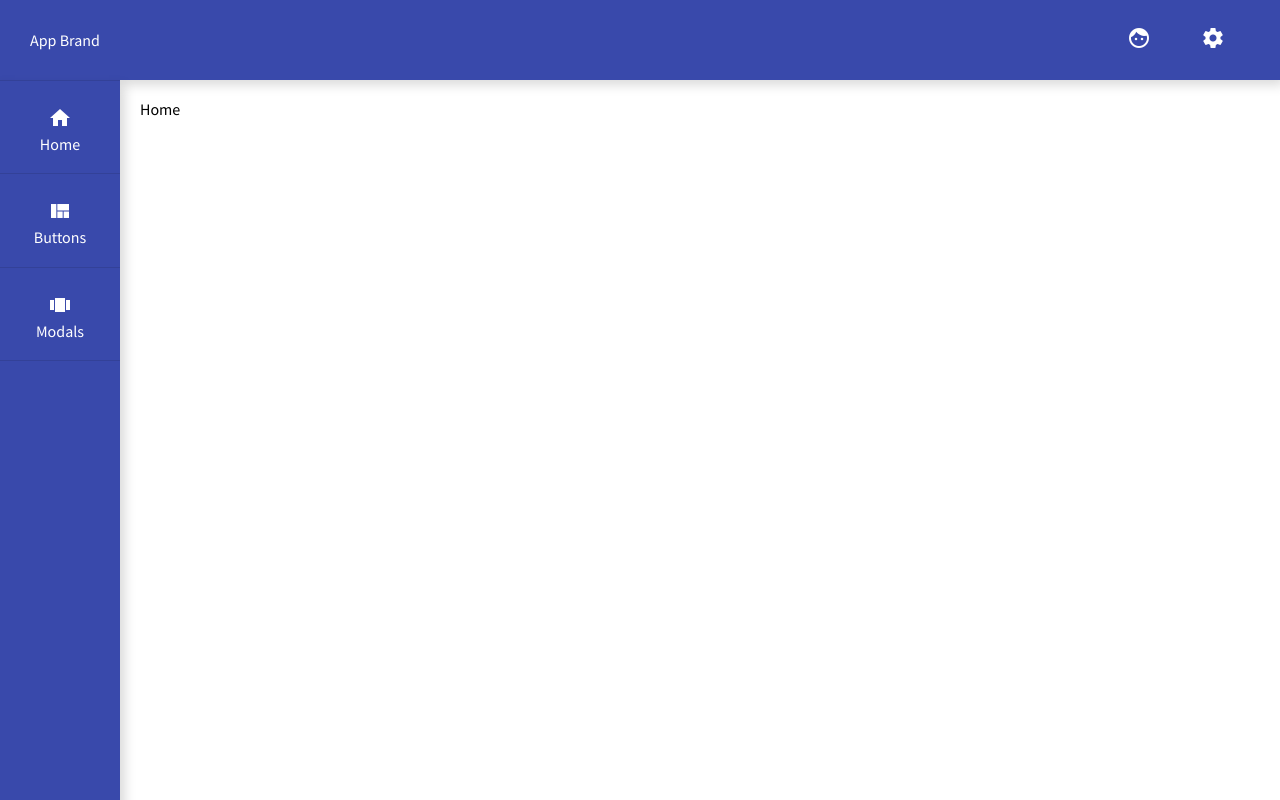
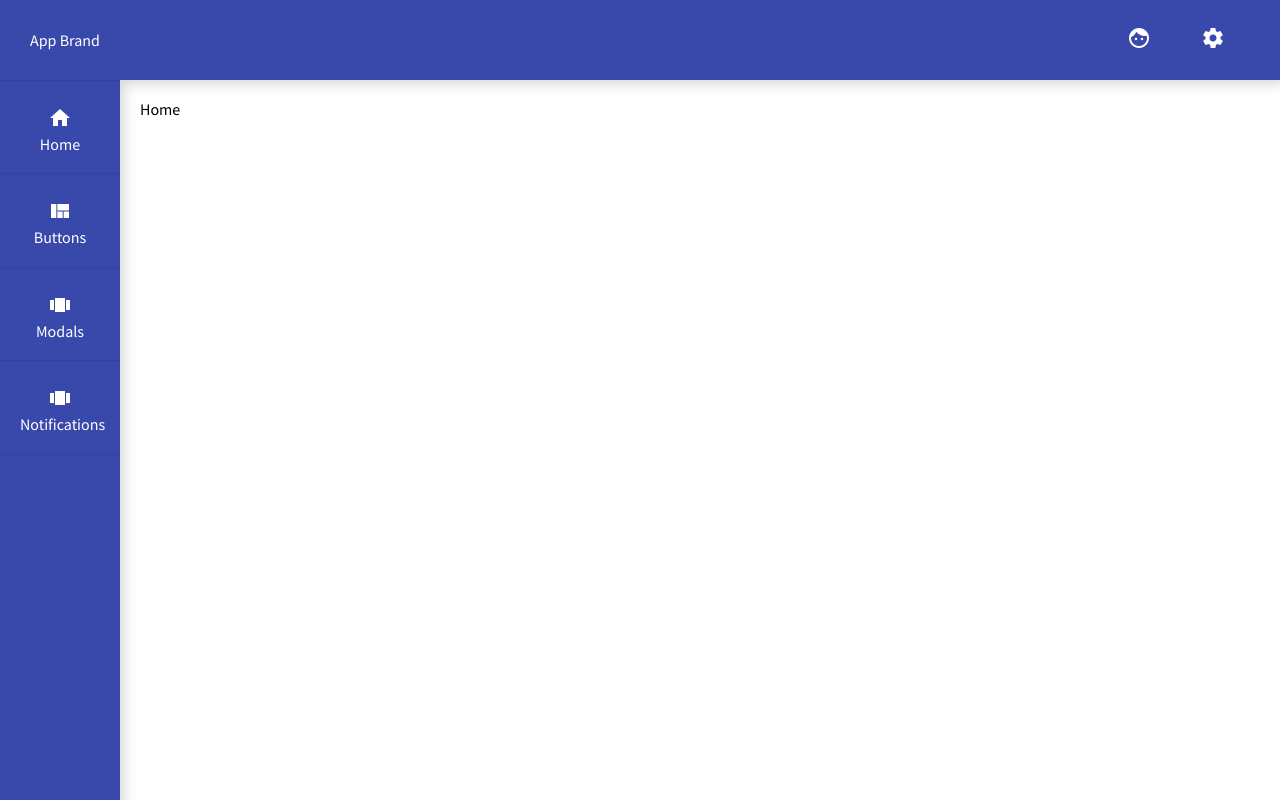
Before and after one commit to Jannick94/vue-templ8, a Vue app: page /buttons in a window 1280 px wide. Built offline with nearby package versions, Linux system fonts and the light colour scheme.

Commit message:
Notification component PoC

```diff
--- a/src/components/core/AppSideNav.vue
+++ b/src/components/core/AppSideNav.vue
@@ -17,6 +17,12 @@
                 <router-link to="/modals">
                     <i class="material-icons">view_carousel</i>
                     Modals
+                </router-link>
+            </li>
+            <li class="side-nav-item">
+                <router-link to="/notifications">
+                    <i class="material-icons">view_carousel</i>
+                    Notifications
                 </router-link>
             </li>
         </ul>
--- /dev/null
+++ b/src/components/core/elements/Notification/Notification.vue
@@ -0,0 +1,46 @@
+<template>
+    <div class="notification" :class="position">
+        <slot></slot>
+    </div>
+</template>
+
+<script>
+    export default {
+        name: 'Notification',
+        props: {
+            position: {
+                type: String,
+                default: 'bottom right',
+                validator: (val) => {
+                    return [
+                        'bottom right',
+                        'bottom left',
+                        'top right',
+                        'top left',
+                    ].indexOf(val) > -1
+                }
+            }
+        },
+        data() {
+            return {
+                isOpen: false
+            }
+        },
+        methods: {
+            open() {
+                this.isOpen = true;
+            }
+        }
+    }
+</script>
+
+<style lang="scss">
+    .notification {
+        position: fixed;
+        bottom: 25px;
+        right: 25px;
+        background: #2f2f2f;
+        padding: 20px;
+        color: #fff;
+    }
+</style>
--- /dev/null
+++ b/src/components/core/elements/Notification/index.js
@@ -0,0 +1,5 @@
+import Vue from 'vue';
+
+import Notification from '@/components/core/elements/Notification/Notification';
+
+export { Notification }
--- /dev/null
+++ b/src/components/pages/Notifications.vue
@@ -0,0 +1,22 @@
+<template>
+    <div>
+        <h2>Notifications</h2>
+
+        <AppButton class="primary">Show notification</AppButton>
+
+        <Notification>Notification</Notification>
+    </div>
+</template>
+
+<script>
+    import AppButton from '@/components/core/elements/Button/AppButton';
+    import { Notification } from '@/components/core/elements/Notification/index';
+
+    export default {
+        name: 'Notifications',
+        components: {
+            AppButton,
+            Notification
+        }
+    }
+</script>
--- a/src/router/index.js
+++ b/src/router/index.js
@@ -1,8 +1,9 @@
-import Vue     from 'vue'
-import Router  from 'vue-router'
-import Home    from '@/components/pages/Home';
-import Buttons from '@/components/pages/Buttons';
-import Modals  from '@/components/pages/Modals';
+import Vue           from 'vue'
+import Router        from 'vue-router'
+import Home          from '@/components/pages/Home';
+import Buttons       from '@/components/pages/Buttons';
+import Modals        from '@/components/pages/Modals';
+import Notifications from '@/components/pages/Notifications';
 
 Vue.use(Router)
 
@@ -22,6 +23,11 @@ export default new Router({
         path: '/modals',
         name: 'Modals',
         component: Modals
+    },
+    {
+        path: '/notifications',
+        name: 'Notifications',
+        component: Notifications
     }
   ]
 })
```
